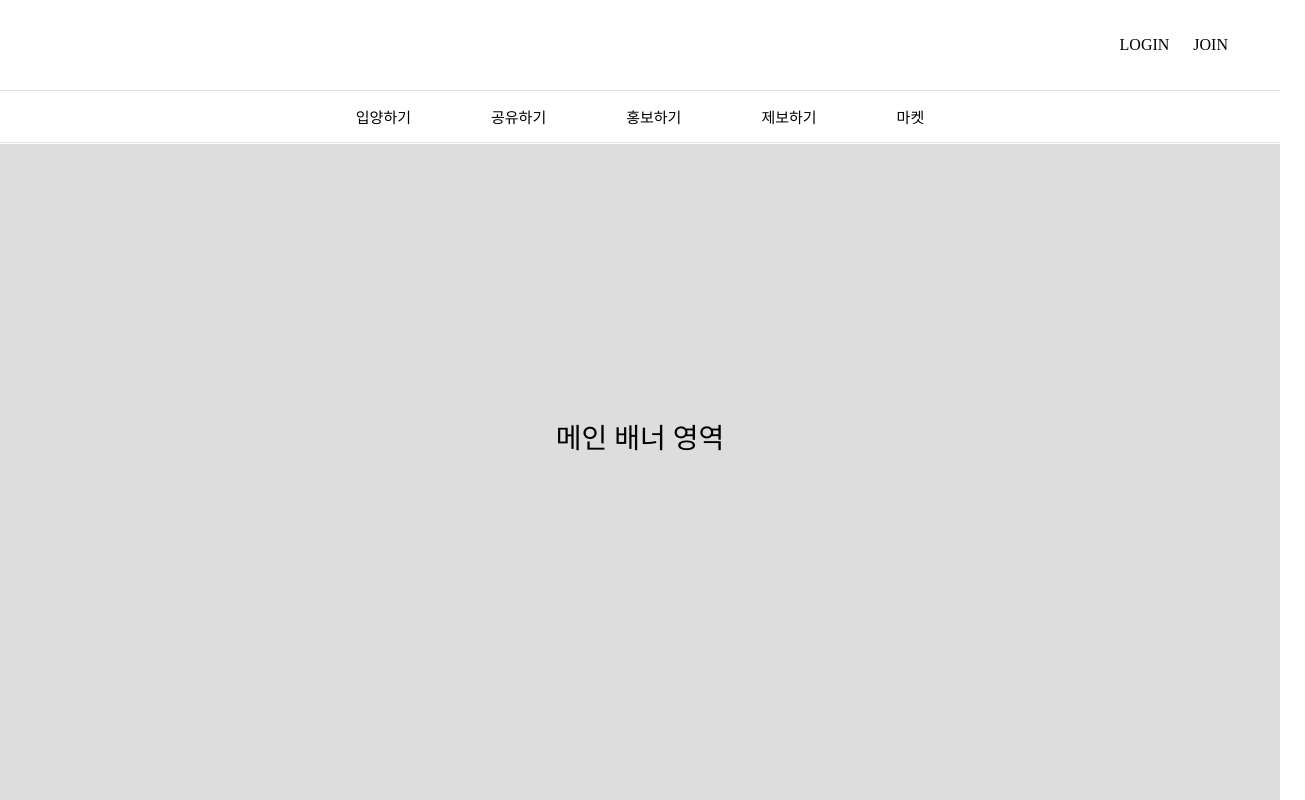
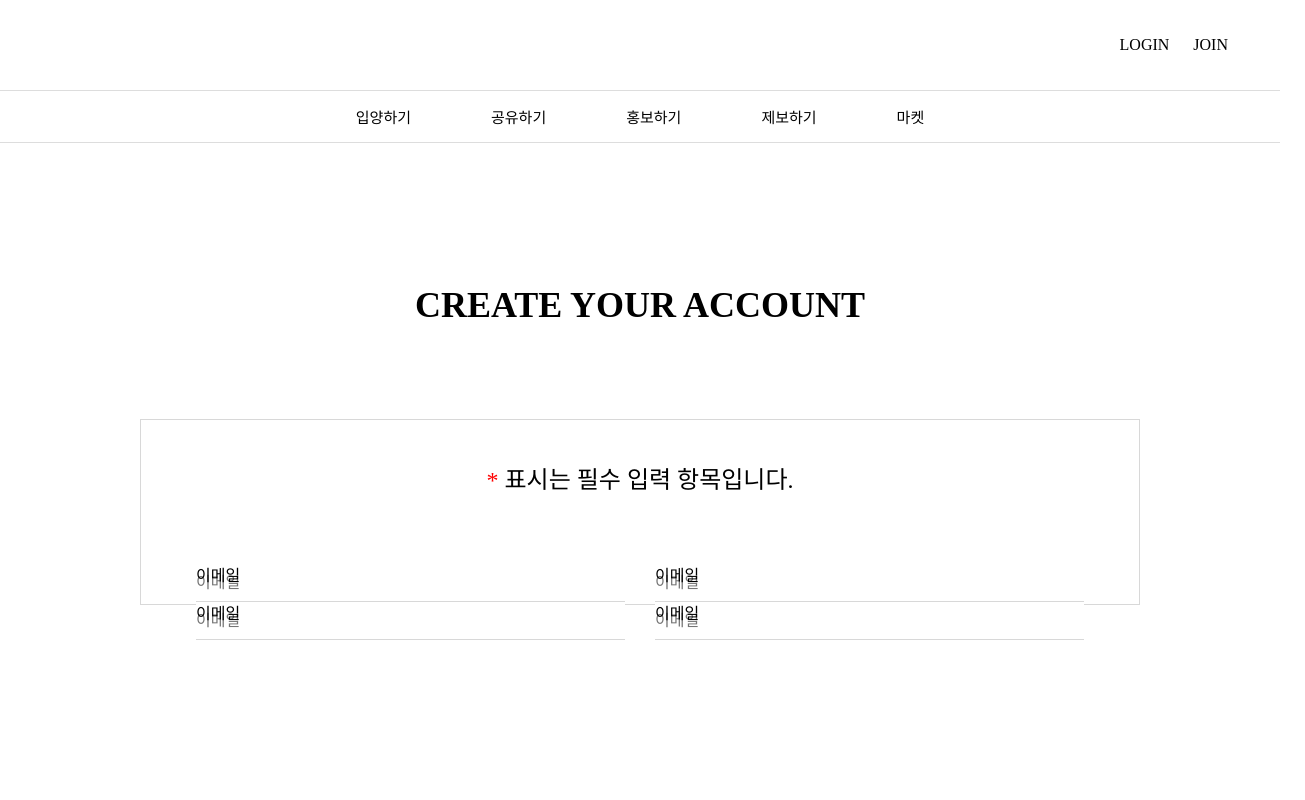
Before and after one commit to ipyanghalgoyang/front-ipyang, a React (Create React App) app: page /join in a window 1280 px wide. Shown: the top 800 px of the page, 1305 px wide, since content can reach past the window. Built offline with nearby package versions, Linux system fonts and the light colour scheme.

Commit message:
Feat : [진행중] 회원가입 페이지

```diff
--- a/src/App.jsx
+++ b/src/App.jsx
@@ -1,13 +1,21 @@
 import "./css/reset.css";
 import "./css/app.css";
+import { Route, Routes } from "react-router-dom";
 import MainLayout from "./components/main/MainLayout";
 import MainContents from "./components/main/MainContents";
+import Login from "./components/auth/Login";
+import Join from "./components/auth/Join";
 
 function App() {
   return (
     <div className="App">
       <MainLayout />
-      <MainContents />
+
+      <Routes>
+        <Route path="/" element={<MainContents />}></Route>
+        <Route path="/login" element={<Login />}></Route>
+        <Route path="/join" element={<Join />}></Route>
+      </Routes>
     </div>
   );
 }
--- /dev/null
+++ b/src/components/auth/Join.jsx
@@ -0,0 +1,44 @@
+import "../../css/auth.css";
+
+export default function MainBanner() {
+  return (
+    <div className="join-wrap">
+      <div className="join-title">
+        <h2>CREATE YOUR ACCOUNT</h2>
+      </div>
+      <form action="">
+        <div className="join-form">
+          <h2 className="join-form-main-title">
+            <span className="red">*</span> 표시는 필수 입력 항목입니다.
+          </h2>
+          <ul>
+            <li className="col-6">
+              <div className="inputbox">
+                <input type="text" placeholder="이메일" />
+                <label>이메일</label>
+              </div>
+            </li>
+            <li className="col-6">
+              <div className="inputbox">
+                <input type="text" placeholder="이메일" />
+                <label>이메일</label>
+              </div>
+            </li>
+            <li className="col-6">
+              <div className="inputbox">
+                <input type="text" placeholder="이메일" />
+                <label>이메일</label>
+              </div>
+            </li>
+            <li className="col-6">
+              <div className="inputbox">
+                <input type="text" placeholder="이메일" />
+                <label>이메일</label>
+              </div>
+            </li>
+          </ul>
+        </div>
+      </form>
+    </div>
+  );
+}
--- /dev/null
+++ b/src/components/auth/Login.jsx
@@ -0,0 +1,25 @@
+import "../../css/auth.css";
+
+export default function MainBanner() {
+  return (
+    <div className="login-wrap">
+      <div className="login-title">
+        <h2>입양할고양 로그인</h2>
+      </div>
+      <div className="login-content">
+        <form class="login-form" action="">
+          <input
+            type="text"
+            class="login-value"
+            placeholder="아이디를 입력하세요."
+          />
+          <input
+            type="password"
+            class="login-value"
+            placeholder="비밀번호를 입력하세요."
+          />
+        </form>
+      </div>
+    </div>
+  );
+}
--- /dev/null
+++ b/src/css/auth.css
@@ -0,0 +1,73 @@
+.red {
+  color: red;
+}
+
+.login-wrap {
+  height: 80vh;
+}
+
+.login-wrap .login-title {
+  padding: 48px 0px;
+  font-size: 36px;
+  font-weight: 600;
+  text-align: center;
+}
+
+.join-wrap {
+  padding: 95px 0px 100px;
+  max-width: 1000px;
+  margin: 0 auto;
+}
+
+.join-wrap .join-title {
+  padding: 48px 0px 96px;
+  font-size: 36px;
+  font-weight: 600;
+  text-align: center;
+}
+
+.join-form {
+  border: 1px solid #d8d8d8;
+  padding: 20px 40px 40px 40px;
+  text-align: center;
+}
+
+.join-form-main-title {
+  font-size: 24px;
+  text-align: center;
+  font-weight: 400;
+  margin: 28px 0px 72px 0px;
+}
+
+.join-form .col-6 {
+  list-style: none;
+  width: 50%;
+  float: left;
+  padding: 0px 15px 0px 15px;
+}
+
+.join-form .col-6 .inputbox {
+  position: relative;
+  text-align: left;
+}
+
+.join-form input {
+  border: 0;
+  border-bottom: 1px solid #d8d8d8;
+  background-color: #fff;
+  font-size: 16px;
+  padding: 0;
+  height: 38px;
+  width: 100%;
+}
+
+.join-form label {
+  position: absolute;
+  top: 0;
+  left: 0;
+  line-height: 1.5;
+}
+
+.join-form input:focus {
+  outline: none;
+}
```
